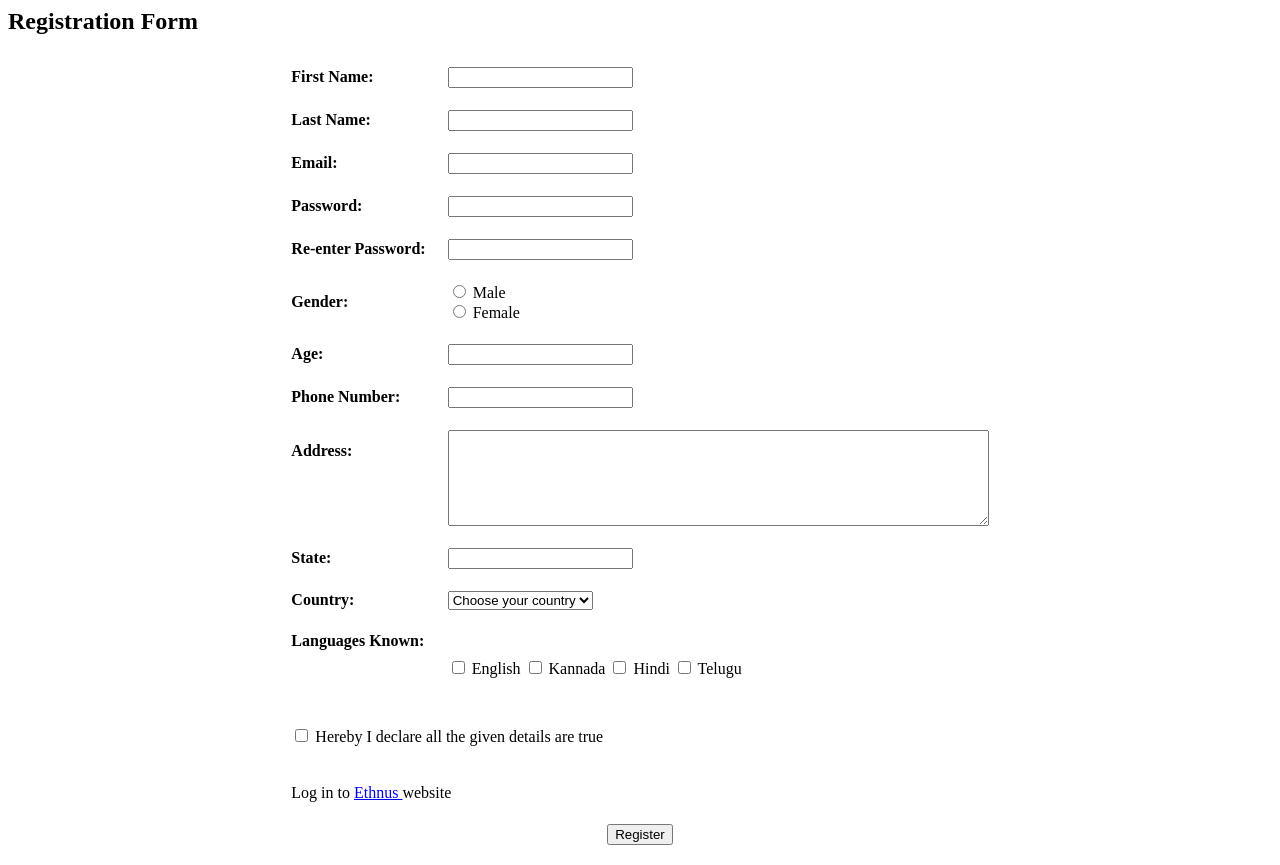
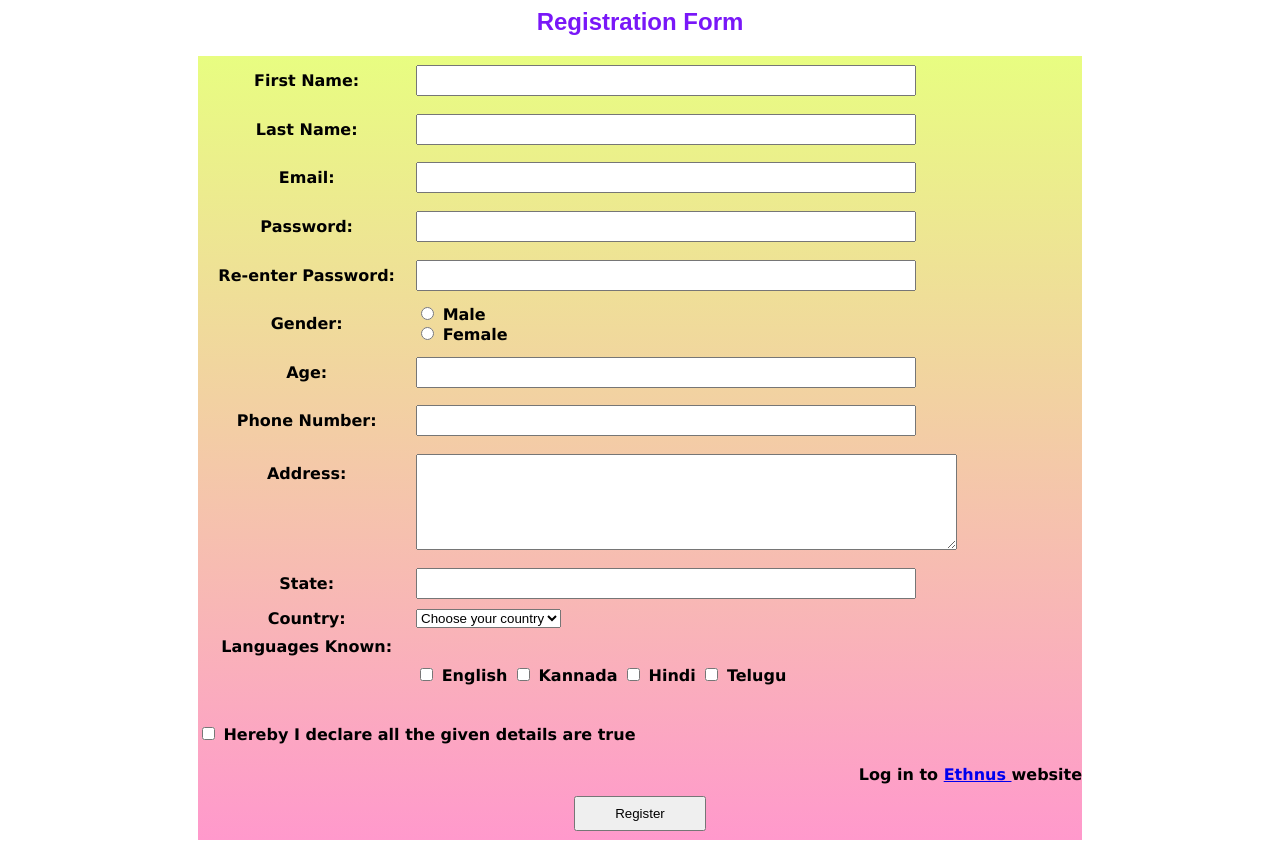
Before and after one commit to AmruthaGunda/bootstrap_js_tasks, a plain HTML site: page task14.html in a window 1280 px wide. Drawn offline with Linux system fonts and the light colour scheme.

Commit message:
task14.html

```diff
--- a/task14.html
+++ b/task14.html
@@ -1,7 +1,8 @@
 <html>
 <head>
 <title>Student Registration Form Using Table in HTML</title>
-<link rel="stylesheet" href="task26.css">
+<link rel="stylesheet" href="task14.css">
+<script src="task14.js"></script>
 </head>
 <body>
 <h2>Registration Form </h3>
```
